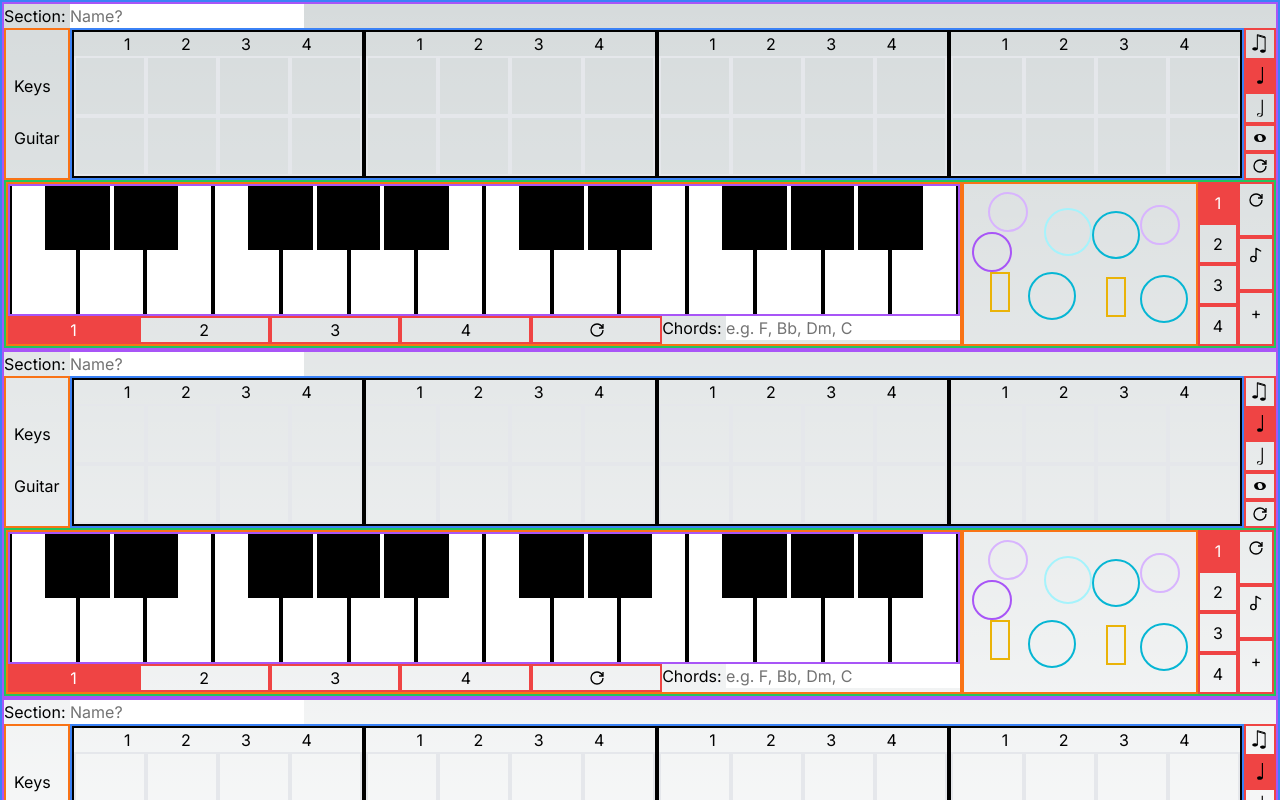
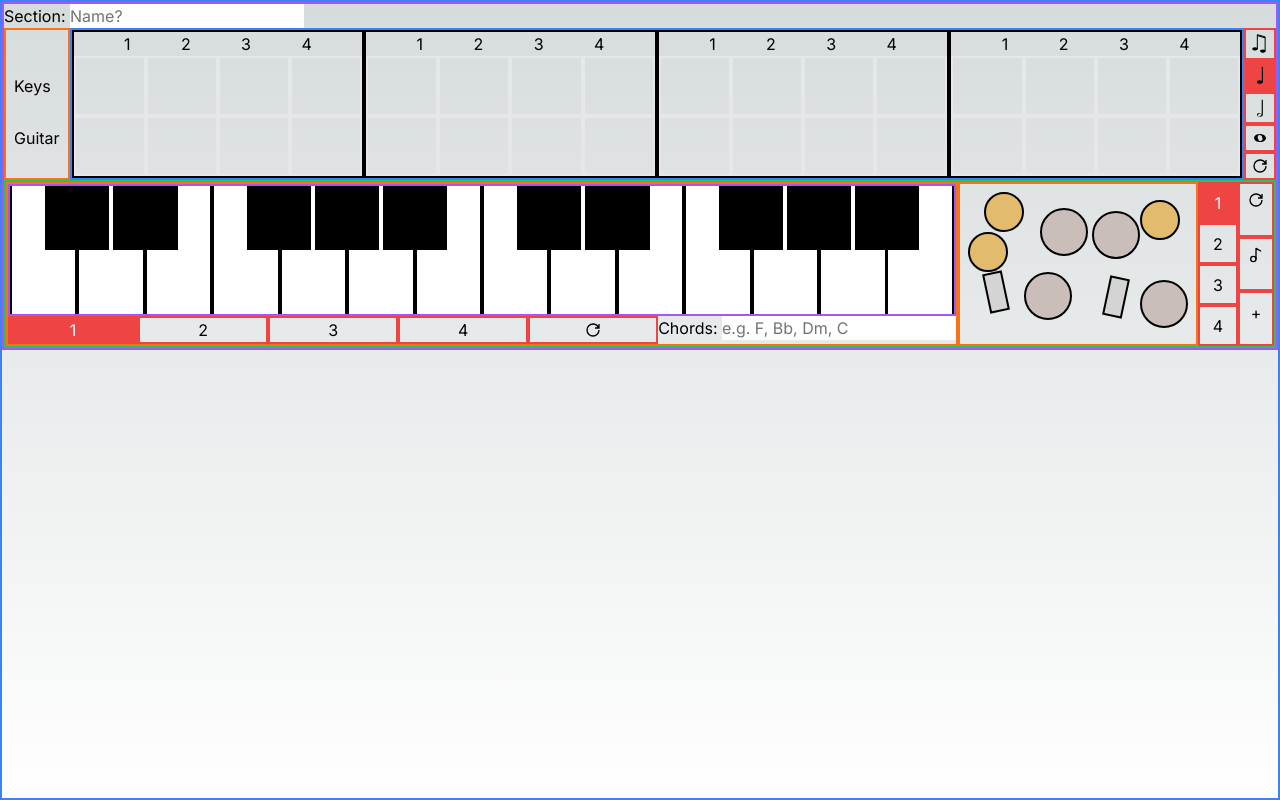
Before and after one commit to AdamSaunders26/iRock-Arranger, a Next.js app: page / in a window 1280 px wide. Shown: the top 800 px of the page. Built offline with nearby package versions, Linux system fonts and the light colour scheme.

Commit message:
refactor drums pad

```diff
--- a/app/Drum.tsx
+++ /dev/null
@@ -1,87 +0,0 @@
-"use client";
-import { useState } from "react";
-import { LuMusic2 } from "react-icons/lu";
-
-export default function Drum({
-  kind,
-  currentNum,
-  reset,
-  quaver,
-  and,
-}: {
-  kind: string;
-  currentNum: number;
-  reset: boolean;
-  quaver: boolean;
-  and: boolean;
-}) {
-  const drum =
-    "border-2 border-cyan-500 rounded-full w-12 h-12  flex justify-center items-center";
-  const drum1 =
-    "border-2 border-cyan-200 ml-4 rounded-full w-12 h-12  flex justify-center items-center";
-  const cymbal =
-    "border-2 border-purple-500 rounded-full w-10 h-10  flex justify-center items-center";
-  const cymbal1 =
-    "border-2 border-purple-300 ml-4 rounded-full w-10 h-10  flex justify-center items-center";
-  const cymbal2 =
-    "border-2 border-purple-300 mb-4 rounded-full w-10 h-10  flex justify-center items-center";
-  const pedal =
-    "border-2 border-yellow-500 place-self-center  w-5 h-10  flex justify-center items-center";
-
-  let divName = "";
-
-  switch (kind) {
-    case "drum":
-      divName = drum;
-      break;
-    case "drum1":
-      divName = drum1;
-      break;
-    case "cymbal":
-      divName = cymbal;
-      break;
-    case "cymbal1":
-      divName = cymbal1;
-      break;
-    case "cymbal2":
-      divName = cymbal2;
-      break;
-    case "pedal":
-      divName = pedal;
-      break;
-    default:
-      break;
-  }
-
-  const [text, setText] = useState("");
-  console.log(typeof text);
-  return (
-    <p
-      onClick={() => {
-        if (reset) {
-          setText("");
-        } else if (quaver) {
-          setText(<LuMusic2 />);
-        } else if (and) {
-          setText((curr) => {
-            return curr + `+`;
-          });
-        } else {
-          if (typeof text == "object") {
-            console.log("noted");
-            setText(() => {
-              return `${currentNum}`;
-            });
-          } else {
-            setText((curr) => {
-              return curr + ` ${currentNum}`;
-            });
-          }
-        }
-      }}
-      className={divName}
-    >
-      {text ? text : null}
-    </p>
-  );
-}
--- a/app/DrumPad.tsx
+++ /dev/null
@@ -1,89 +0,0 @@
-import Drum from "./Drum";
-
-export default function DrumPad({
-  currentNum,
-  reset,
-  quaver,
-  and,
-}: {
-  currentNum: number;
-  reset: boolean;
-  quaver: boolean;
-  and: boolean;
-}) {
-  return (
-    <div className="border-2 border-orange-500 p-2 flex">
-      <div className=" flex flex-col">
-        <Drum
-          kind={"cymbal1"}
-          currentNum={currentNum}
-          reset={reset}
-          quaver={quaver}
-          and={and}
-        />
-        <Drum
-          kind={"cymbal"}
-          currentNum={currentNum}
-          reset={reset}
-          quaver={quaver}
-          and={and}
-        />
-        <Drum
-          kind={"pedal"}
-          currentNum={currentNum}
-          reset={reset}
-          quaver={quaver}
-          and={and}
-        />
-      </div>
-      <div className=" flex flex-col justify-evenly">
-        <Drum
-          kind={"drum1"}
-          currentNum={currentNum}
-          reset={reset}
-          quaver={quaver}
-          and={and}
-        />
-        <Drum
-          kind={"drum"}
-          currentNum={currentNum}
-          reset={reset}
-          quaver={quaver}
-          and={and}
-        />
-      </div>
-      <div className=" flex flex-col justify-evenly">
-        <Drum
-          kind={"drum"}
-          currentNum={currentNum}
-          reset={reset}
-          quaver={quaver}
-          and={and}
-        />
-        <Drum
-          kind={"pedal"}
-          currentNum={currentNum}
-          reset={reset}
-          quaver={quaver}
-          and={and}
-        />
-      </div>
-      <div className=" flex flex-col justify-evenly">
-        <Drum
-          kind={"cymbal2"}
-          currentNum={currentNum}
-          reset={reset}
-          quaver={quaver}
-          and={and}
-        />
-        <Drum
-          kind={"drum"}
-          currentNum={currentNum}
-          reset={reset}
-          quaver={quaver}
-          and={and}
-        />
-      </div>
-    </div>
-  );
-}
--- /dev/null
+++ b/app/Drums Pad/Drum.tsx
@@ -0,0 +1,97 @@
+"use client";
+import { useState } from "react";
+import { IconType } from "react-icons";
+import { LuMusic2 } from "react-icons/lu";
+
+export default function Drum({
+  kind,
+  currentNum,
+  reset,
+  quaver,
+  and,
+}: {
+  kind: string;
+  currentNum: number;
+  reset: boolean;
+  quaver: boolean;
+  and: boolean;
+}) {
+  const drum =
+    "border-2 border-black bg-[#CABEBB] rounded-full w-12 h-12  flex justify-center items-center";
+  const drum1 =
+    "border-2 border-black bg-[#CABEBB] ml-4 mr-1 rounded-full w-12 h-12  flex justify-center items-center";
+  const cymbal =
+    "border-2 border-black bg-[#E3BB6C] rounded-full w-10 h-10  flex justify-center items-center";
+  const cymbal1 =
+    "border-2 border-black bg-[#E3BB6C] ml-4 rounded-full w-10 h-10  flex justify-center items-center";
+  const cymbal2 =
+    "border-2 border-black bg-[#E3BB6C]  rounded-full w-10 h-10  flex justify-center items-center";
+  const pedal =
+    "border-2 border-black bg-neutral-300 text-center place-self-center text-xs  w-5 h-10  flex justify-center items-center rotate-12 ";
+  const pedal1 =
+    "border-2 border-black text-center bg-neutral-300 place-self-center text-xs  w-5 h-10  flex justify-center items-center -rotate-12";
+
+  let divName = "";
+
+  switch (kind) {
+    case "drum":
+      divName = drum;
+      break;
+    case "drum1":
+      divName = drum1;
+      break;
+    case "cymbal":
+      divName = cymbal;
+      break;
+    case "cymbal1":
+      divName = cymbal1;
+      break;
+    case "cymbal2":
+      divName = cymbal2;
+      break;
+    case "pedal":
+      divName = pedal;
+      break;
+    case "pedal1":
+      divName = pedal1;
+      break;
+    default:
+      break;
+  }
+
+  const [text, setText] = useState<string | JSX.Element>("");
+
+  function clickHandler() {
+    if (reset) {
+      setText("");
+    } else if (quaver) {
+      setText(<LuMusic2 />);
+    } else if (and) {
+      setText((curr) => {
+        return curr + `+`;
+      });
+    } else {
+      if (typeof text == "object") {
+        console.log("noted");
+        setText(() => {
+          return `${currentNum}`;
+        });
+      } else {
+        setText((curr) => {
+          return curr + ` ${currentNum}`;
+        });
+      }
+    }
+  }
+
+  return (
+    <p
+      onClick={() => {
+        clickHandler();
+      }}
+      className={divName}
+    >
+      {text ? text : null}
+    </p>
+  );
+}
--- /dev/null
+++ b/app/Drums Pad/DrumPad.tsx
@@ -0,0 +1,81 @@
+import Drum from "./Drum";
+
+export default function DrumPad({
+  currentNum,
+  reset,
+  quaver,
+  and,
+}: {
+  currentNum: number;
+  reset: boolean;
+  quaver: boolean;
+  and: boolean;
+}) {
+  const drumStructure = [
+    ["cymbal1", "cymbal", "pedal1"],
+    ["drum1", "drum"],
+    ["drum", "pedal"],
+    ["cymbal2", "drum"],
+  ];
+
+  return (
+    <div className="border-2 border-orange-500 p-2 flex">
+      <div className=" flex flex-col">
+        {drumStructure[0].map((drumType, i) => {
+          return (
+            <Drum
+              key={i}
+              kind={drumType}
+              currentNum={currentNum}
+              reset={reset}
+              quaver={quaver}
+              and={and}
+            />
+          );
+        })}
+      </div>
+      <div className=" flex flex-col justify-evenly">
+        {drumStructure[1].map((drumType, i) => {
+          return (
+            <Drum
+              key={i}
+              kind={drumType}
+              currentNum={currentNum}
+              reset={reset}
+              quaver={quaver}
+              and={and}
+            />
+          );
+        })}
+      </div>
+      <div className=" flex flex-col justify-evenly">
+        {drumStructure[2].map((drumType, i) => {
+          return (
+            <Drum
+              key={i}
+              kind={drumType}
+              currentNum={currentNum}
+              reset={reset}
+              quaver={quaver}
+              and={and}
+            />
+          );
+        })}
+      </div>
+      <div className=" flex flex-col justify-between py-2">
+        {drumStructure[3].map((drumType, i) => {
+          return (
+            <Drum
+              key={i}
+              kind={drumType}
+              currentNum={currentNum}
+              reset={reset}
+              quaver={quaver}
+              and={and}
+            />
+          );
+        })}
+      </div>
+    </div>
+  );
+}
--- a/app/Section.tsx
+++ b/app/Section.tsx
@@ -1,6 +1,6 @@
 "use client";
 import { useState } from "react";
-import DrumPad from "./DrumPad";
+import DrumPad from "./Drums Pad/DrumPad";
 import KeysPad from "./KeysPad";
 import NumberSelector from "./NumberSelector";
 import RhythmStave from "./RhythmStave";
@@ -30,7 +30,7 @@ export default function Section() {
               currentNum={keysCurrentNum}
               setCurrentNum={setKeysCurrentNum}
             />
-            {/* <p className="flex-1 px-2">Chords: F, Bb, Dm, C</p> */}
+
             <ChordInput />
           </div>
         </div>
--- a/app/page.tsx
+++ b/app/page.tsx
@@ -4,8 +4,8 @@ import Section from "./Section";
 export default function Home() {
   return (
     <main className="flex min-h-dvh flex-col items-center justify-between w-screen border-2 border-blue-500">
-      <Section />
-      <Section />
+      {/* <Section />
+      <Section /> */}
       <Section />
     </main>
   );
```
Also changed, not shown: app/drums/zildjian-zildjian-400th-anniversary-limited-editio.png (added).
